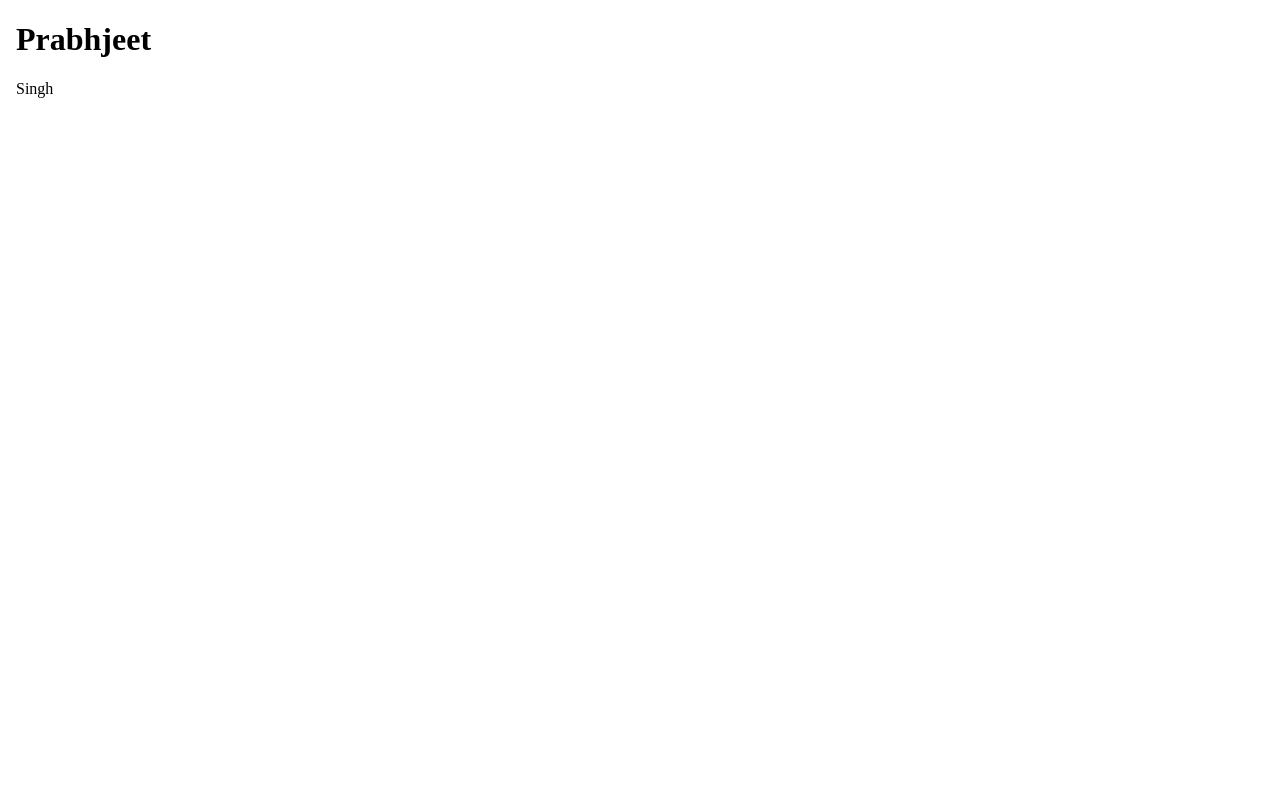
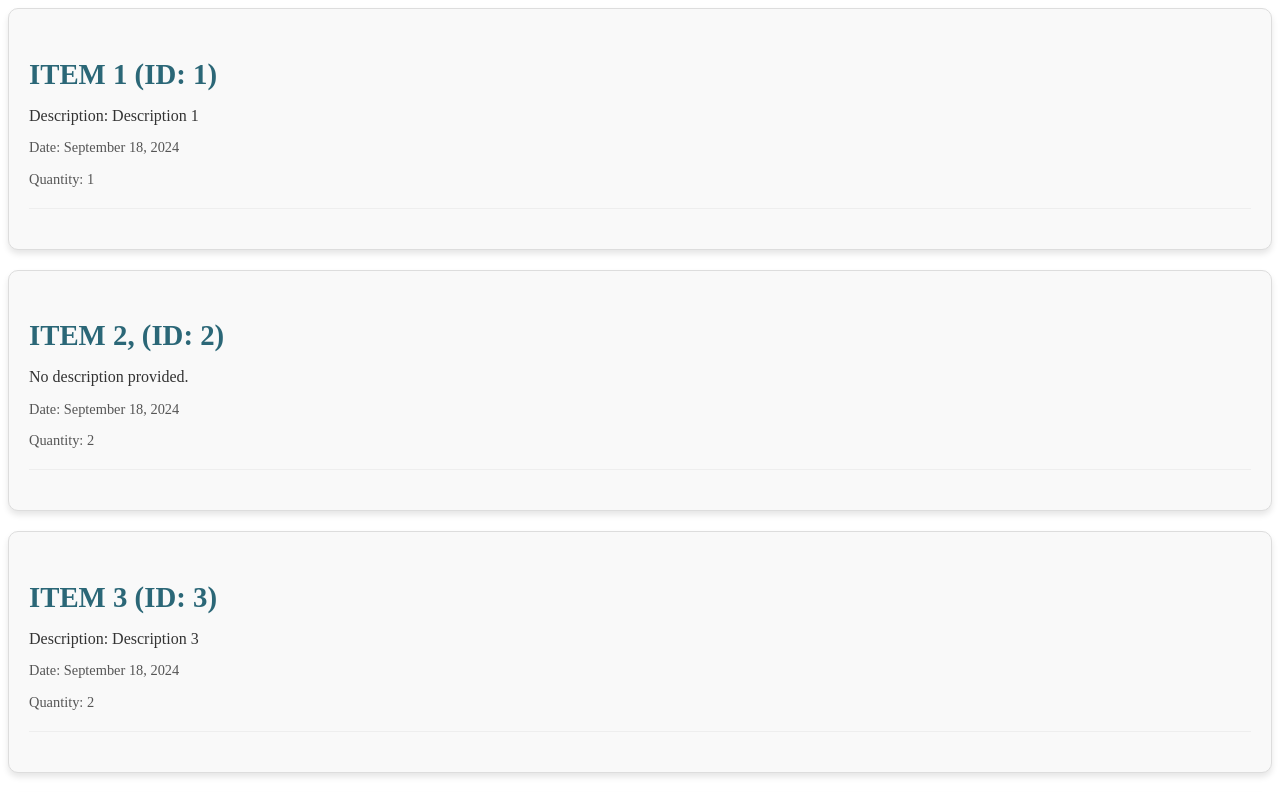
Before and after one commit to 28Prabh/Prabhjeet-Singh-Learning-Angular-, an Angular app: page / in a window 1280 px wide. Shown: the top 792 px of the page. Built offline with nearby package versions, Linux system fonts and the light colour scheme.

Commit message:
*Add an array of 6 instances *Add Html to page. *Add the css.

```diff
--- a/src/app/app.component.css
+++ b/src/app/app.component.css
@@ -0,0 +1,56 @@
+/* Styling for the main product container */
+.product {
+  background-color: #f9f9f9;
+  border: 1px solid #ddd;
+  border-radius: 10px;
+  padding: 20px;
+  margin-bottom: 20px;
+  box-shadow: 0 4px 6px rgba(0, 0, 0, 0.1);
+  transition: transform 0.3s ease-in-out;
+
+  /* Add hover effect */
+  &:hover {
+    transform: scale(1.02);
+    background-color: #aa7575;
+  }
+}
+
+
+
+
+/* Styling for the product title (name and ID) */
+.product h3 {
+  font-size: 1.8rem;
+  color: #2b6777;
+  margin-bottom: 10px;
+  text-transform: uppercase;
+}
+
+
+
+/* Styling for the product description */
+.product p {
+  font-size: 1rem;
+  color: #333;
+  margin-bottom: 10px;
+
+}
+
+
+
+
+/* Styling for date and quantity */
+.product p:nth-of-type(2),
+.product p:nth-of-type(3) {
+  color: #555;
+  font-size: 0.9rem;
+}
+
+
+
+/* Horizontal rule */
+.product hr {
+  border: none;
+  border-top: 1px solid #eee;
+  margin: 20px 0;
+}
--- a/src/app/app.component.html
+++ b/src/app/app.component.html
@@ -1,18 +1,12 @@
-<html>
+<div *ngFor="let data of dataArray" class="product">
+  <h3>{{ data.name }} (ID: {{ data.id }})</h3>
 
-<head>
-  <title>{{title}}</title>
-</head>
-<body>
+  <!-- Conditional display for optional description -->
+  <p *ngIf="data.description">Description: {{ data.description }}</p>
+  <p *ngIf="!data.description">No description provided.</p>
 
-<h1>
-  {{fname}}
-</h1>
+  <p>Date: {{ data.Date | date: 'longDate' }}</p>
+  <p>Quantity: {{ data.quantity }}</p>
 
-
-<p>
-{{lname}}
-</p>
-
-</body>
-</html>
+  <hr>
+</div>
--- a/src/app/app.component.ts
+++ b/src/app/app.component.ts
@@ -1,15 +1,28 @@
 import { Component } from '@angular/core';
 import { RouterOutlet } from '@angular/router';
+import {DataType} from "./DataTypeInterface/user";
+import {DatePipe, NgForOf, NgIf} from "@angular/common";
+
 
 @Component({
   selector: 'app-root',
   standalone: true,
-  imports: [RouterOutlet],
+  imports: [RouterOutlet, DatePipe, NgForOf, NgIf],
   templateUrl: './app.component.html',
   styleUrl: './app.component.css'
 })
+
 export class AppComponent {
+
   title = 'Prabhjeet-Singh-Learning-Angular';
   fname = 'Prabhjeet'
   lname= 'Singh'
+  dataArray: DataType[] = [
+    { id: 1, name: 'Item 1', description: 'Description 1', Date: new Date(), quantity: 1},
+    { id: 2, name: 'Item 2,', Date: new Date(), quantity: 2},
+    { id: 3, name: 'Item 3', description: 'Description 3', Date: new Date(), quantity: 2},
+    { id: 4, name: 'Item 4', description: 'Description 4', Date: new Date(), quantity: 3},
+    { id: 5, name: 'Item 5', Date: new Date(), quantity: 2},
+    { id: 6, name: 'Item 6', description: 'Description 6', Date: new Date(), quantity: 6}
+  ];
 }
```
